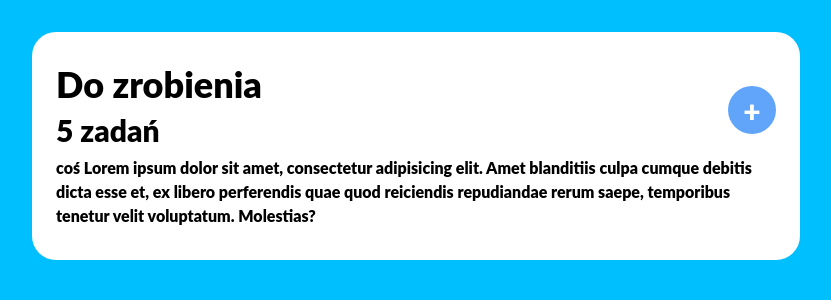
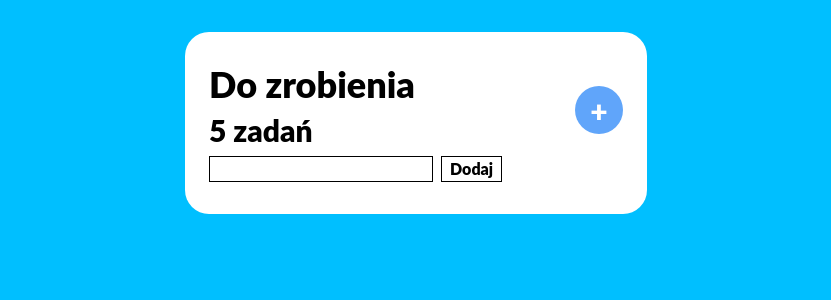
Before and after one commit to GrzegorzPacewicz/LetsDoThis, a React (Vite) app: page / in a window 1280 px wide. Shown: the top 300 px of the page, without its empty margins (224-1055 px from the left). Built offline with nearby package versions, Linux system fonts and the light colour scheme.

Commit message:
Form added

```diff
--- a/src/App.jsx
+++ b/src/App.jsx
@@ -1,19 +1,20 @@
+import { Form } from "./components/Form.jsx";
+
 function App() {
     return (
-        <div className="bg-white py-8 px-6 rounded-3xl max-w-3xl mt-8 mx-2">
+        <div className="bg-white py-8 px-6 rounded-3xl max-w-3xl mt-8 mx-2 min-w-fit">
 
-            <header className="flex items-center justify-between gap-24">
-                <div>
+            <header className="flex items-center justify-between gap-40 ">
+                <div className="">
                     <h1 className="font-bold text-4xl">Do zrobienia</h1>
                     <h2 className="font-bold text-3xl py-2">5 zadań</h2>
                 </div>
 
                 <button className="bg-blue-400 border-0 rounded-full w-12 h-12 text-3xl text-white cursor-pointer">+</button>
 
+            </header>
 
-            </header>
-            <div>coś Lorem ipsum dolor sit amet, consectetur adipisicing elit. Amet blanditiis culpa cumque debitis dicta esse et, ex libero perferendis quae quod reiciendis repudiandae rerum saepe, temporibus tenetur velit voluptatum. Molestias?
-            </div>
+            <Form />
 
         </div>
     )
--- /dev/null
+++ b/src/components/Form.jsx
@@ -0,0 +1,10 @@
+import React from 'react';
+
+export function Form() {
+    return (
+        <form className="gap-2 flex" >
+            <input type="text" className="border-[1px] px-2 border-black"/>
+            <button className="border-[1px] border-black px-2">Dodaj</button>
+        </form>
+    );
+}
```
